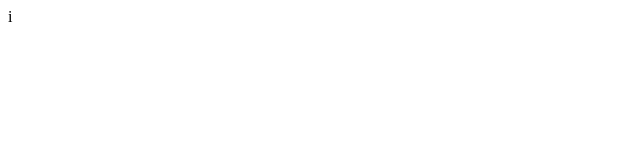
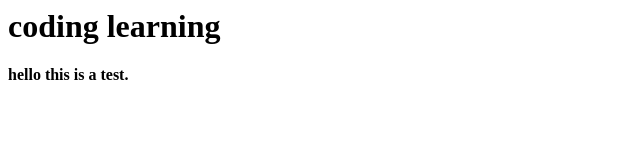
Before and after one commit to jf4232223/code-learning, a plain HTML site: page index.html in a window 1280 px wide. Shown: the whole page, without its empty margins (0-640 px from the left). Drawn offline with Linux system fonts and the light colour scheme.

Commit message:
Update index.html

```diff
--- a/index.html
+++ b/index.html
@@ -1 +1,6 @@
-i
+<head>
+<h1>coding learning</h1>
+<p><b>hello this is a test.</b></p>
+
+
+</head>
```
